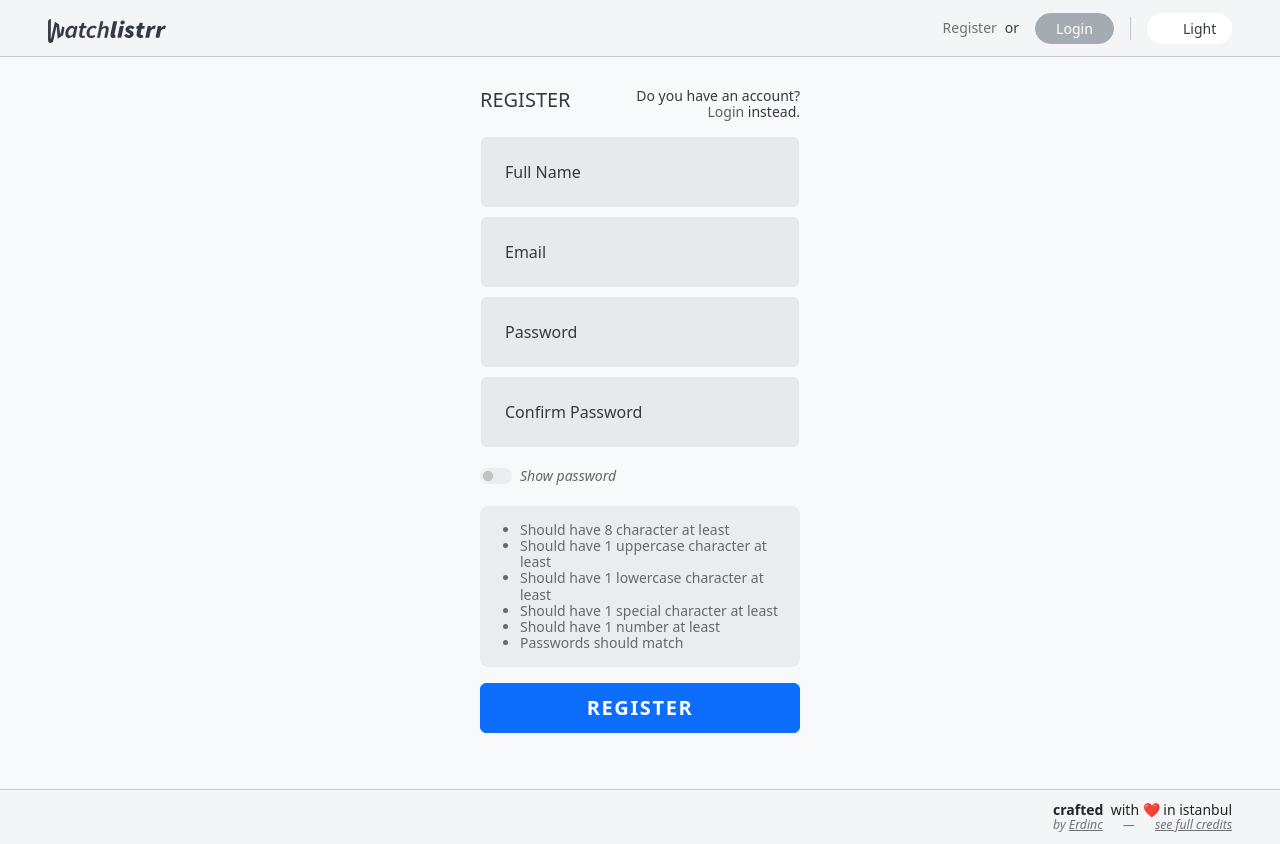
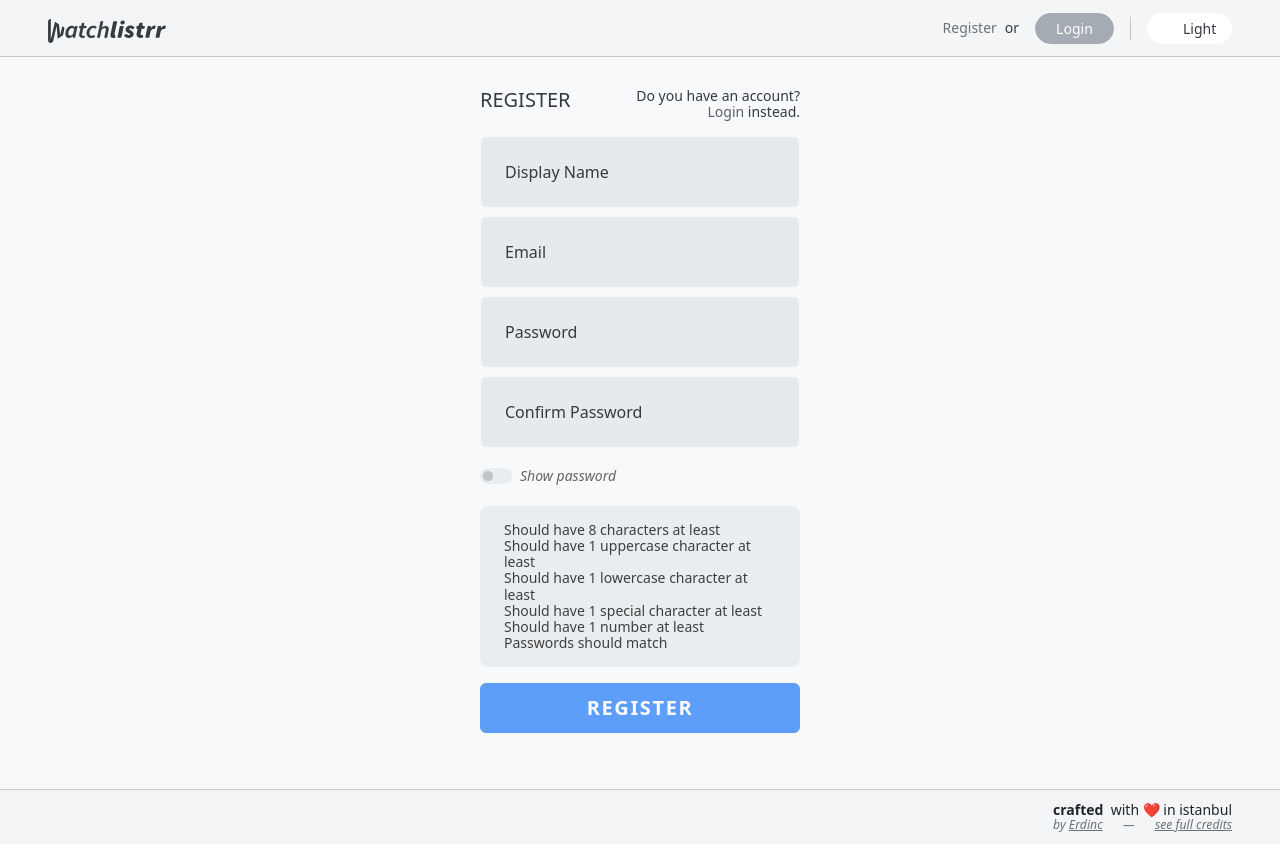
Before and after one commit to erdinctekay/watchlistrr-frontend, a Vue app: page /auth/register in a window 1280 px wide. Built offline with nearby package versions, Linux system fonts and the light colour scheme; no server answers; a web font is replaced by a local one.

Commit message:
added input validation controllers

```diff
--- a/src/components/modals/CreateUpdateWatchlistModal.vue
+++ b/src/components/modals/CreateUpdateWatchlistModal.vue
@@ -128,13 +128,12 @@
 		if (!isFormDisabled.value) isPublic.value = !isPublic.value
 	}
 
+	const isFormValid = computed(() => title.value.length >= 5)
+
 	const item = {
 		title: computed(() => (isEditing.value ? 'Edit watchlist' : 'Add new watchlist')),
 		successButton: {
 			disabled: computed(() => {
-				return isFormDisabled.value
-
-				// will be enabled after validation feature
 				if (isFormDisabled.value || !isFormValid.value) {
 					return true
 				}
--- a/src/views/auth/Login.vue
+++ b/src/views/auth/Login.vue
@@ -51,17 +51,26 @@
 	const passwordToggle = ref()
 	const passwordFieldTpe = computed(() => (passwordToggle.value?.showPassword ? 'text' : 'password'))
 
+	const isPasswordOkey = ref(false)
+	const isEmailOkay = ref(false)
+
+	const isFormValid = computed(() => isPasswordOkey.value && isEmailOkay.value)
+
 	// form fields
 	// prettier-ignore
 	const fields = [
-		{ label: 'Email', name: 'email', type: 'email', model: email, disabled: isFormDisabled, inputAction: () => email.value = removeAllSpaces(email.value.toLowerCase()) },
-		{ label: 'Password', name: 'password', type: passwordFieldTpe, model: password, disabled: isFormDisabled },
+		{ label: 'Email', name: 'email', type: 'email', model: email, disabled: isFormDisabled, inputAction: () => validateEmail(), blurAction: () => formatEmail() },
+		{ label: 'Password', name: 'password', type: passwordFieldTpe, model: password, disabled: isFormDisabled, inputAction: () => validatePassword() },
 	]
 
 	const submitButton = {
 		label: 'Login',
 		labelClass: 'text-uppercase fs-5 py-2 fw-bold w-100',
-		disabled: isFormDisabled,
+		disabled: computed(() => {
+			if (isFormDisabled.value || !isFormValid.value) {
+				return true
+			}
+		}),
 	}
 
 	const handleSubmit = async () => {
@@ -80,4 +89,21 @@
 
 		isFormDisabled.value = false
 	}
+
+	const formatEmail = () => {
+		email.value = removeAllSpaces(email.value.toLowerCase())
+	}
+
+	const validateEmail = () => {
+		formatEmail()
+
+		const emailRegex = /^[^\s@]+@[^\s@]+\.[^\s@]+$/
+		const emailValue = email.value
+
+		const isEmailValid = emailRegex.test(emailValue)
+
+		isEmailOkay.value = isEmailValid
+	}
+
+	const validatePassword = () => (isPasswordOkey.value = password.value.length >= 6)
 </script>
--- a/src/views/auth/Register.vue
+++ b/src/views/auth/Register.vue
@@ -23,13 +23,14 @@
 						<form-show-password-toggle ref="passwordToggle" :isFormDisabled="ref(isFormDisabled)" />
 
 						<div class="mt-2 bg-standart opacity-75 rounded-3 px-2 py-3">
-							<ul class="small m-0">
-								<li>Should have 8 character at least</li>
-								<li>Should have 1 uppercase character at least</li>
-								<li>Should have 1 lowercase character at least</li>
-								<li>Should have 1 special character at least</li>
-								<li>Should have 1 number at least</li>
-								<li>Passwords should match</li>
+							<ul class="password-check small m-0 px-3 list-unstyled">
+								<li
+									v-for="req in validatePassword()"
+									:class="{ 'text-muted': req.isMet, 'text-body': !req.isMet }"
+									:style="{ 'text-decoration': req.isMet ? 'line-through' : 'none' }"
+								>
+									{{ req.text }}
+								</li>
 							</ul>
 						</div>
 					</template>
@@ -53,7 +54,7 @@
 	const { register } = useAuthStore()
 
 	const { returnPage } = router
-	const { removeAllSpaces, normalizeSpacing, capitalizeWords, sanitize } = utils
+	const { removeAllSpaces, normalizeSpacing, capitalizeWords, sanitize, limitMaxLength, limitWordLength } = utils
 
 	const fullName = ref('')
 	const email = ref('')
@@ -64,19 +65,29 @@
 	const passwordToggle = ref()
 	const passwordFieldTpe = computed(() => (passwordToggle.value?.showPassword ? 'text' : 'password'))
 
+	const isNameOkay = computed(() => fullName.value.length >= 3)
+	const isPasswordOkay = ref(false)
+	const isEmailOkay = ref(false)
+
+	const isFormValid = computed(() => isNameOkay.value && isPasswordOkay.value && isEmailOkay.value)
+
 	// form fields
 	// prettier-ignore
 	const fields = [
-		{ label: 'Full Name', name: 'full-name', type: 'text', model: fullName, disabled: isFormDisabled, inputAction: () => fullName.value = normalizeSpacing(capitalizeWords(sanitize(fullName.value.toLowerCase()))) }, // class can be added //
-		{ label: 'Email', name: 'email', type: 'email', model: email, disabled: isFormDisabled, inputAction: () => email.value = removeAllSpaces(email.value.toLowerCase()) },
-		{ label: 'Password', name: 'password', type: passwordFieldTpe, model: password, disabled: isFormDisabled },
-		{ label: 'Confirm Password', name: 'confirm-password', type: passwordFieldTpe, model: confirmPassword, disabled: isFormDisabled },
+		{ label: 'Display Name', name: 'full-name', type: 'text', model: fullName, disabled: isFormDisabled, inputAction: () => fullName.value = limitMaxLength(limitWordLength(normalizeSpacing(capitalizeWords(sanitize(fullName.value.toLowerCase())))), 30) },
+		{ label: 'Email', name: 'email', type: 'email', model: email, disabled: isFormDisabled, inputAction: () => validateEmail(), blurAction: () => formatEmail() },
+		{ label: 'Password', name: 'password', type: passwordFieldTpe, model: password, disabled: isFormDisabled, inputAction: () => validatePassword() },
+		{ label: 'Confirm Password', name: 'confirm-password', type: passwordFieldTpe, model: confirmPassword, disabled: isFormDisabled, inputAction: () => validatePassword() },
 	]
 
 	const submitButton = {
 		label: 'Register',
 		labelClass: 'text-uppercase fs-5 py-2 fw-bold w-100',
-		disabled: isFormDisabled,
+		disabled: computed(() => {
+			if (isFormDisabled.value || !isFormValid.value) {
+				return true
+			}
+		}),
 	}
 
 	const handleSubmit = async () => {
@@ -97,4 +108,62 @@
 
 		isFormDisabled.value = false
 	}
+
+	const formatEmail = () => {
+		email.value = removeAllSpaces(email.value.toLowerCase())
+	}
+
+	const validateEmail = () => {
+		formatEmail()
+
+		const emailRegex = /^[^\s@]+@[^\s@]+\.[^\s@]+$/
+		const emailValue = email.value
+
+		const isEmailValid = emailRegex.test(emailValue)
+
+		isEmailOkay.value = isEmailValid
+	}
+
+	const validatePassword = () => {
+		const allowedSpecialChars = '\u0021\u0023\u0024\u0025\u002a\u002b\u002c\u002d\u002e\u003f\u0040\u005e\u005f'
+
+		const passwordRegex = new RegExp(
+			`^(?=.*[a-z])(?=.*[A-Z])(?=.*\\d)(?=.*[${allowedSpecialChars}])[A-Za-z\\d${allowedSpecialChars}]{8,}$`
+		)
+		const passwordValue = password.value
+		const confirmPasswordValue = confirmPassword.value
+
+		// Check if password matches confirm password
+		const isMatched =
+			passwordValue === confirmPasswordValue &&
+			passwordRegex.test(passwordValue) &&
+			passwordRegex.test(confirmPasswordValue)
+
+		// prettier-ignore
+		const requirements = [
+			{ text: 'Should have 8 characters at least', isMet: passwordValue.length >= 8 },
+			{ text: 'Should have 1 uppercase character at least', isMet: /[A-Z]/.test(passwordValue) },
+			{ text: 'Should have 1 lowercase character at least', isMet: /[a-z]/.test(passwordValue) },
+	      		{ text: 'Should have 1 special character at least', isMet: new RegExp(`[${allowedSpecialChars}]`).test(passwordValue) },
+			{ text: 'Should have 1 number at least', isMet: /\d/.test(passwordValue) },
+			{ text: 'Passwords should match', isMet: isMatched },
+		]
+
+		// Check if all requirements are met
+		const allRequirementsMet = requirements.every((req) => req.isMet)
+		isPasswordOkay.value = allRequirementsMet
+
+		return requirements
+	}
 </script>
+<style>
+	[data-bs-theme='dark'] ul.password-check li.text-body {
+		--bs-body-color: var(--bs-white) !important;
+		--bs-body-color-rgb: var(--bs-white-rgb) !important;
+	}
+
+	[data-bs-theme='light'] ul.password-check li.text-body {
+		--bs-body-color: var(--bs-black) !important;
+		--bs-body-color-rgb: var(--bs-black-rgb) !important;
+	}
+</style>
```
